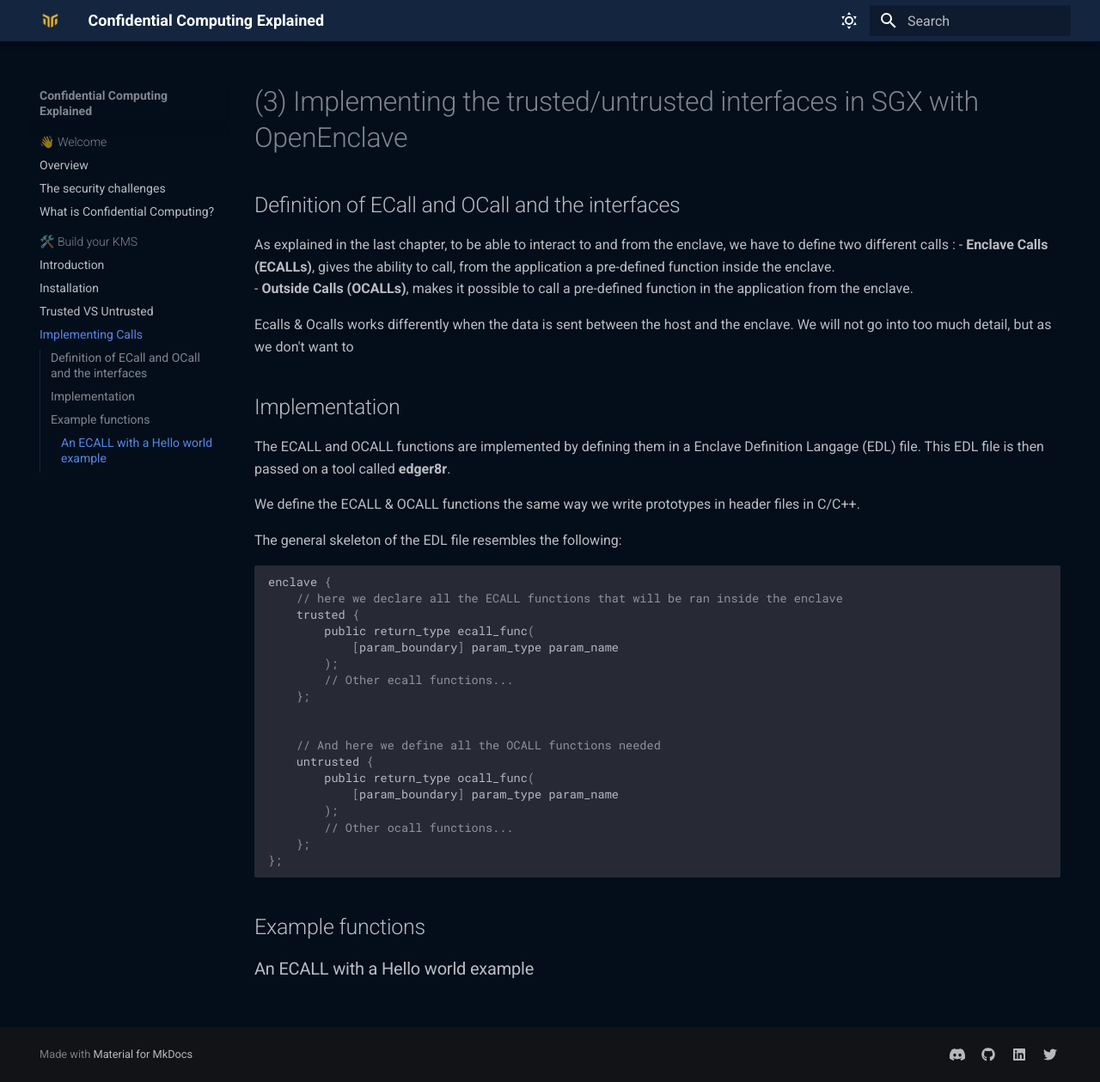
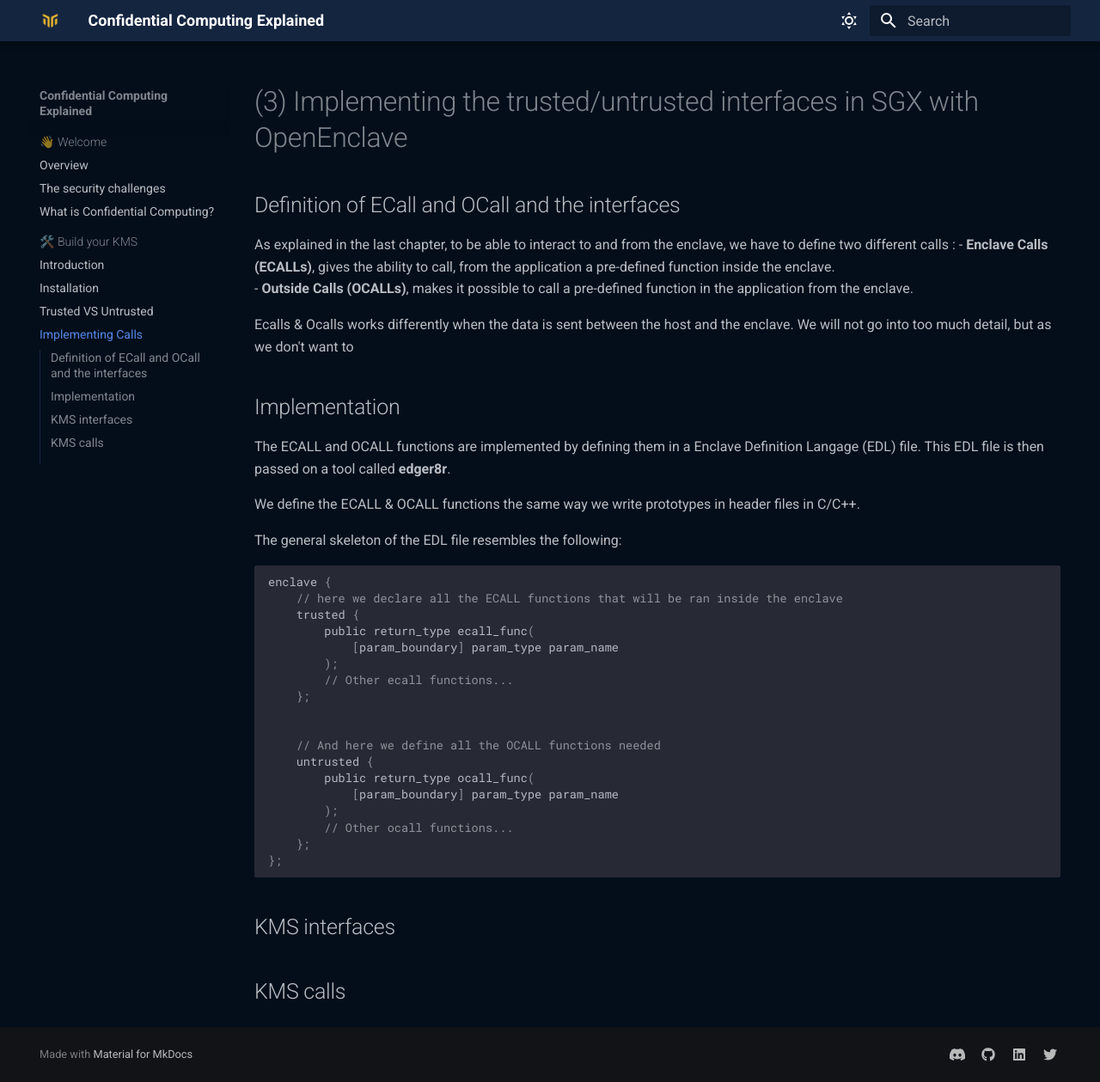
Before and after one commit to mithril-security/Confidential_Computing_Explained, an MkDocs documentation site: the page built from docs/docs/build-your-kms/trusted-vs-untrusted-impl.md, in a window 1280 px wide and 1259 px high. Shown: the whole window at 86% size. Built offline with MkDocs 1.6.1 and Material for MkDocs 9.7.7, drawn with Linux system fonts in a browser that asks for light colours; comment, search, counter and statistics services are not loaded.

````diff
--- a/docs/docs/build-your-kms/trusted-vs-untrusted-impl.md
+++ b/docs/docs/build-your-kms/trusted-vs-untrusted-impl.md
@@ -34,7 +34,7 @@ enclave {
 ```
 
 
+## KMS interfaces
 
-
-## Example functions
-### An ECALL with  a Hello world example
+## KMS calls
+###
````
Also changed, not shown: docs/docs/build-your-kms/intro-to-kms.md (+30 -1 lines).
